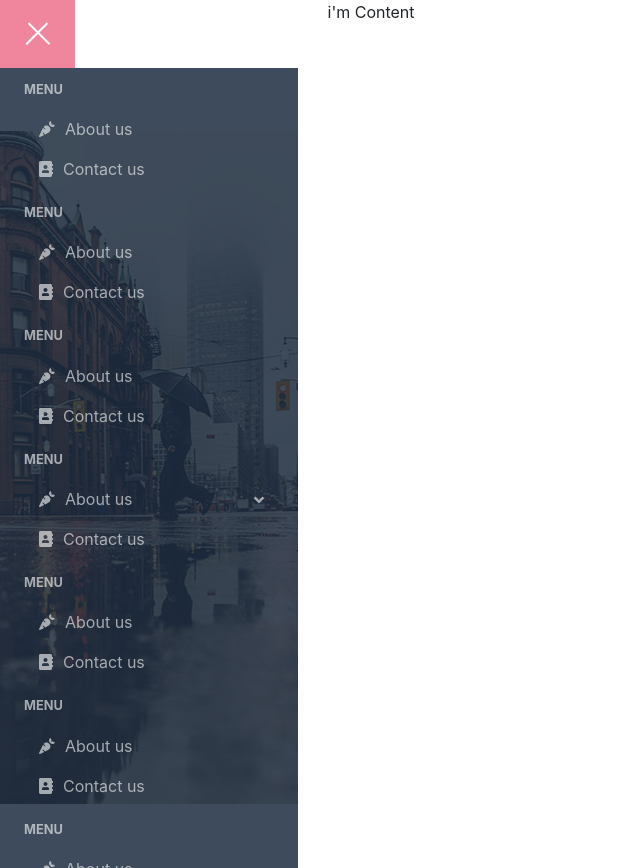
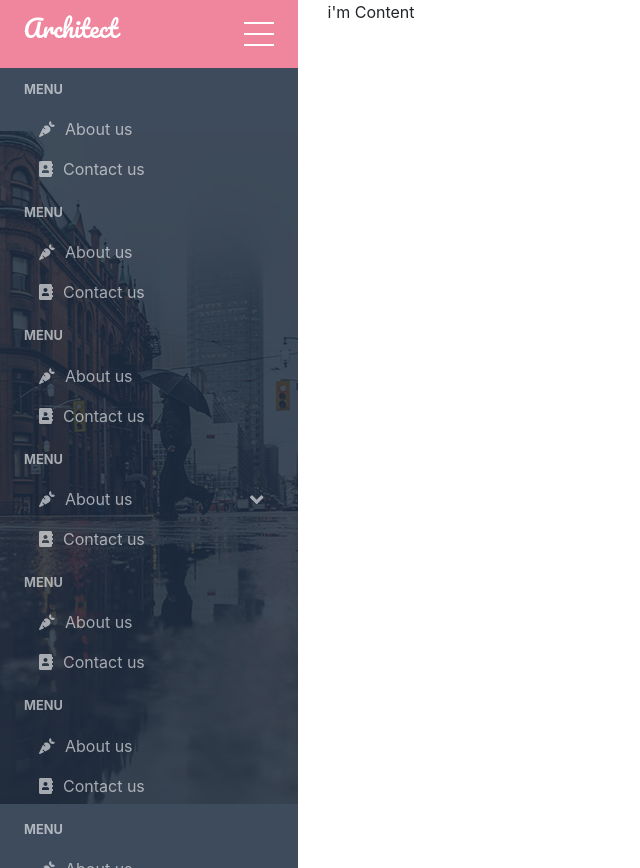
Before and after one commit to morinodanaka/panel-admin, a React (Create React App) app: page / in a window 1280 px wide. Shown: the whole page, without its empty margins (0-640 px from the left). Built offline with nearby package versions, Linux system fonts and the light colour scheme.

Commit message:
Complete SideBar and PushSideBar

```diff
--- a/src/component/Content/Content.js
+++ b/src/component/Content/Content.js
@@ -3,7 +3,7 @@ import { Col } from 'react-bootstrap'
 
 function Content() {
   return (
-    <Col xs="6" sm="9">
+    <Col >
       i'm Content
     </Col>
   )
--- a/src/component/Sidebar/Sidebar.js
+++ b/src/component/Sidebar/Sidebar.js
@@ -1,13 +1,15 @@
-import React from 'react';
+import React, { useState } from 'react';
 import { Col } from 'react-bootstrap';
 import HeaderSidebar from "./headerSidebar/headerSidebar"
 import MenuSidebar from './menuSidebar/menuSidebar';
 
 function Sidebar() {
+  const [show, setShow] = useState(true);
+
   return (
-    <Col xs="6" sm="3">
-      <HeaderSidebar />
-      <MenuSidebar />
+    <Col sm="3">
+      <HeaderSidebar show={show} setShow={setShow} />
+      <MenuSidebar active={show} />
     </Col>
   )
 }
--- a/src/component/Sidebar/headerSidebar/headerSidebar.js
+++ b/src/component/Sidebar/headerSidebar/headerSidebar.js
@@ -3,14 +3,14 @@ import logo from '../../../assets/images/logo.png';
 import './headerSidebar.scss'
 
 
-function HeaderSidebar() {
-  const [active, setActive] = useState(false);
+function HeaderSidebar(props) {
+  const { show, setShow } = props;
   return (
-    <div className={`sideBarWrp ${!active ? "push" : ""}`}>
-      <div className={`${active ? "show" : "hide"}`}>
+    <div className={`sideBarWrp ${!show ? "push" : ""}`}>
+      <div className={`${show ? "show" : "hide"}`}>
         <img src={logo} />
       </div>
-      <div onClick={() => setActive(!active)} className={`humburger ${!active ? "change" : ""}`}>
+      <div onClick={() => setShow(!show)} className={`humburger ${!show ? "change" : ""}`}>
         <div className="bar1"></div>
         <div className="bar2"></div>
         <div className="bar3"></div>
--- a/src/component/Sidebar/menuSidebar/menuSidebar.js
+++ b/src/component/Sidebar/menuSidebar/menuSidebar.js
@@ -5,10 +5,12 @@ import { FontAwesomeIcon } from "@fortawesome/react-fontawesome";
 import "./menuSidebar.scss";
 
 
-function MenuSidebar() {
+function MenuSidebar(props) {
+
   const [show, setShow] = useState(true);
+  const { active } = props;
   return (
-    <aside>
+    <aside className={!active ? "push" : ""}>
       <div className="aside-wrp">
         <h5>MENU</h5>
         <ul>
@@ -64,7 +66,7 @@ function MenuSidebar() {
             <Link>
               <FontAwesomeIcon className="custom" icon={faCarrot} />
               About us
-              <FontAwesomeIcon onClick={() => setShow(!show)} className={`custom angel ${show ? "" : "rotate"}`} icon={faAngleDown} />
+              <FontAwesomeIcon onClick={() => setShow(!show)} className={`custom angel ${show ? "" : "rotate"}`} icon={faAngleDown} size="lg" />
             </Link>
             {/* subMenu */}
             <ul className={`${!show ? "show" : "hide"}`}>
--- a/src/component/Sidebar/menuSidebar/menuSidebar.scss
+++ b/src/component/Sidebar/menuSidebar/menuSidebar.scss
@@ -1,6 +1,39 @@
 $bgMenu: "../../../assets/images/bg.jpg";
 $grayWhite: #ffffff99;
 $blueOverlay: #1d2c40d9;
+
+
+aside.push {
+  .aside-wrp {
+    h5 {
+      display: none;
+    }
+
+    ul {
+      li {
+        a {
+          font-size: 0;
+          display: flex;
+          justify-content: center;
+          align-items: center;
+          left: -5px;
+
+          svg {
+            font-size: initial;
+          }
+
+          .custom {
+            margin: 0;
+          }
+
+          .angel {
+            display: none;
+          }
+        }
+      }
+    }
+  }
+}
 
 aside {
   background: url("../../../assets/images/bg.jpg") no-repeat center;
@@ -44,7 +77,7 @@ aside {
       padding: 0;
 
       li {
-        & > ul {
+        &>ul {
           background: #ff000000;
           padding-left: 15px;
           display: block;
@@ -78,7 +111,7 @@ aside {
           .angel {
             position: absolute;
             right: 0;
-            top: 13px;
+            top: 10px;
             transition: all 0.5s;
           }
         }
@@ -86,6 +119,8 @@ aside {
     }
   }
 }
+
+
 
 /* width */
 ::-webkit-scrollbar {
@@ -109,9 +144,7 @@ aside {
   background: #555;
 }
 
-.push {
-  width: 75px;
-}
+.push {}
 
 .show {
   display: block !important;
```
